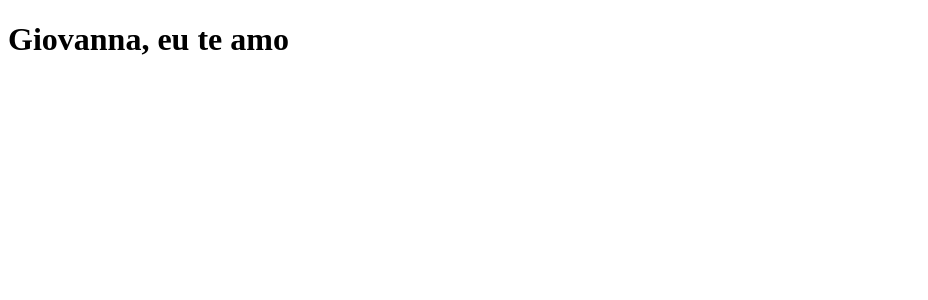
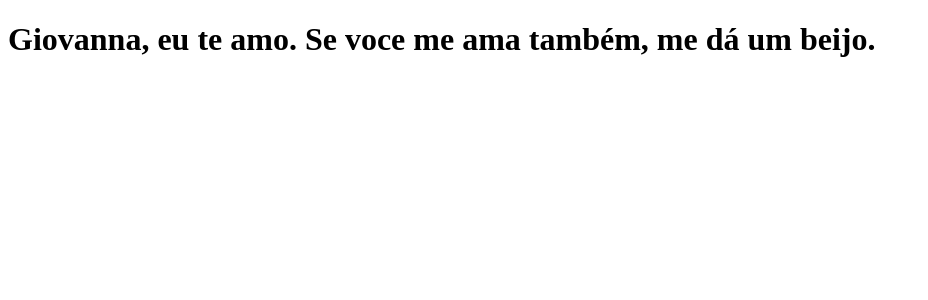
Before and after one commit to matheusacouto/dev-project, a Next.js app: page / in a window 1280 px wide. Shown: the top 300 px of the page, without its empty margins (0-928 px from the left). Built offline with nearby package versions, Linux system fonts and the light colour scheme.

Commit message:
phrase modification

```diff
--- a/pages/index.js
+++ b/pages/index.js
@@ -1,5 +1,5 @@
 function Home() {
-  return <h1>Giovanna, eu te amo </h1>;
+  return <h1>Giovanna, eu te amo. Se voce me ama também, me dá um beijo.</h1>;
 }
 
 export default Home;
```
